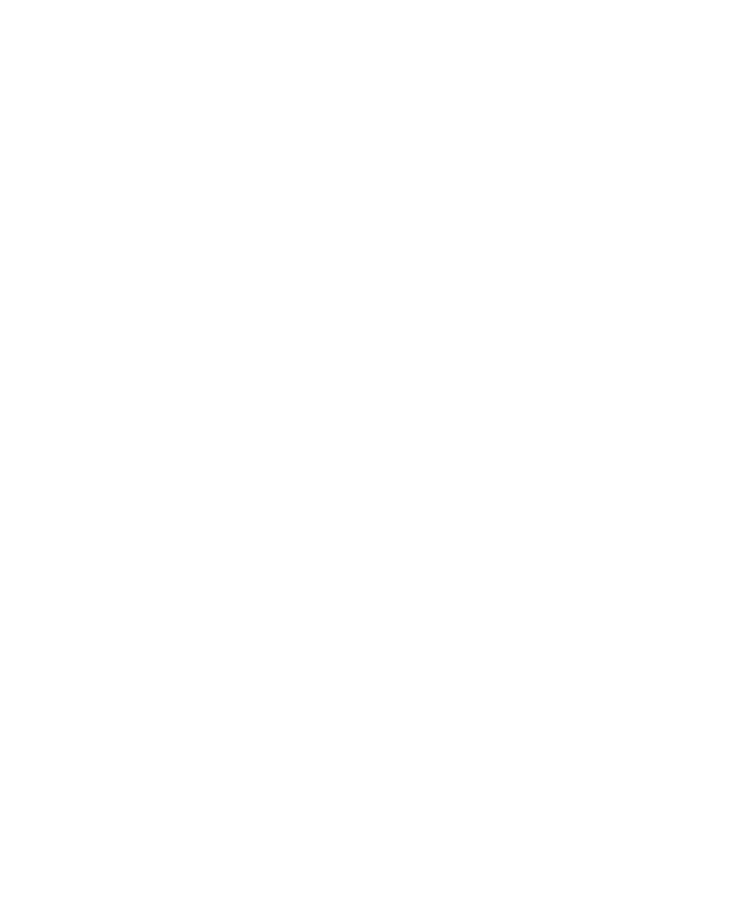
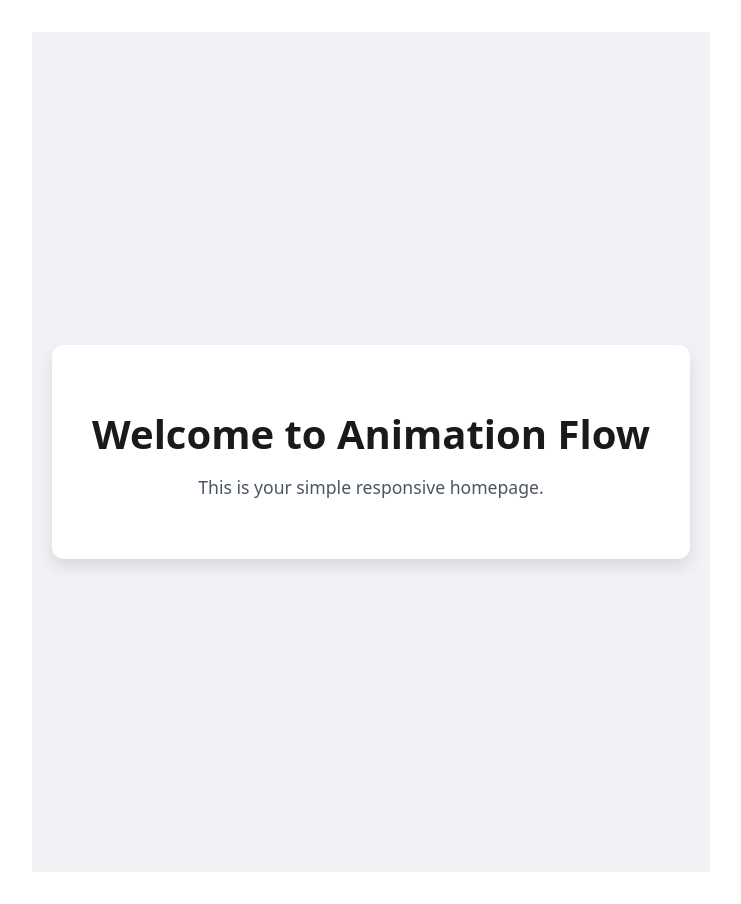
Before and after one commit to Lenny606/animation-flow, a React (Vite) app in the folder frontend/: page /home in a window 1280 px wide. Before the commit this address had no page. Shown: the whole page, without its empty margins (269-1010 px from the left). Before the commit the page ends 800 px from the top, so only its background shows below. Built offline with nearby package versions, Linux system fonts and the light colour scheme.

Commit message:
homepage added

```diff
--- a/frontend/src/App.jsx
+++ b/frontend/src/App.jsx
@@ -1,5 +1,6 @@
 import { BrowserRouter as Router, Routes, Route, Navigate } from 'react-router-dom';
 import Login from './pages/Login';
+import Home from './pages/Home';
 import './App.css';
 
 function App() {
@@ -8,8 +9,8 @@ function App() {
       <div className="app-container">
         <Routes>
           <Route path="/login" element={<Login />} />
+          <Route path="/home" element={<Home />} />
           <Route path="/" element={<Navigate to="/login" replace />} />
-          {/* Add more routes here later */}
         </Routes>
       </div>
     </Router>
--- /dev/null
+++ b/frontend/src/pages/Home.jsx
@@ -0,0 +1,45 @@
+import React from 'react';
+
+const Home = () => {
+    return (
+        <div style={styles.container}>
+            <div style={styles.content}>
+                <h1 style={styles.title}>Welcome to Animation Flow</h1>
+                <p style={styles.text}>This is your simple responsive homepage.</p>
+            </div>
+        </div>
+    );
+};
+
+const styles = {
+    container: {
+        display: 'flex',
+        justifyContent: 'center',
+        alignItems: 'center',
+        minHeight: '100vh',
+        backgroundColor: '#f0f2f5',
+        padding: '20px',
+    },
+    content: {
+        textAlign: 'center',
+        backgroundColor: '#ffffff',
+        padding: '2.5rem',
+        borderRadius: '12px',
+        boxShadow: '0 8px 16px rgba(0, 0, 0, 0.1)',
+        width: '100%',
+        maxWidth: '600px',
+    },
+    title: {
+        color: '#1a1a1a',
+        fontSize: 'clamp(1.5rem, 5vw, 2.5rem)',
+        marginBottom: '1rem',
+        fontWeight: '700',
+    },
+    text: {
+        color: '#4b5563',
+        fontSize: '1.1rem',
+        lineHeight: '1.6',
+    },
+};
+
+export default Home;
--- a/frontend/src/pages/Login.jsx
+++ b/frontend/src/pages/Login.jsx
@@ -1,13 +1,43 @@
 import React, { useState } from 'react';
+import { useNavigate } from 'react-router-dom';
 
 const Login = () => {
     const [email, setEmail] = useState('');
     const [password, setPassword] = useState('');
+    const [error, setError] = useState('');
+    const [isLoading, setIsLoading] = useState(false);
+    const navigate = useNavigate();
 
-    const handleSubmit = (e) => {
+    const handleSubmit = async (e) => {
         e.preventDefault();
-        // EP will be added later as per user request
-        console.log('Login attempt:', { email, password });
+        setError('');
+        setIsLoading(true);
+
+        try {
+            const response = await fetch(`${import.meta.env.VITE_API_URL}/auth/login`, {
+                method: 'POST',
+                headers: {
+                    'Content-Type': 'application/json',
+                },
+                body: JSON.stringify({ email, password }),
+            });
+
+            const data = await response.json();
+
+            if (!response.ok) {
+                throw new Error(data.detail || 'Login failed');
+            }
+
+            // Store token in localStorage
+            localStorage.setItem('token', data.access_token);
+            console.log('Login successful');
+            navigate('/home');
+        } catch (err) {
+            console.error('Login error:', err);
+            setError(err.message);
+        } finally {
+            setIsLoading(false);
+        }
     };
 
     return (
@@ -15,6 +45,7 @@ const Login = () => {
             <div style={styles.card}>
                 <h2 style={styles.title}>Login</h2>
                 <form onSubmit={handleSubmit} style={styles.form}>
+                    {error && <div style={styles.error}>{error}</div>}
                     <div style={styles.inputGroup}>
                         <label htmlFor="email" style={styles.label}>Email</label>
                         <input
@@ -25,6 +56,7 @@ const Login = () => {
                             required
                             style={styles.input}
                             placeholder="Enter your email"
+                            disabled={isLoading}
                         />
                     </div>
                     <div style={styles.inputGroup}>
@@ -37,10 +69,11 @@ const Login = () => {
                             required
                             style={styles.input}
                             placeholder="Enter your password"
+                            disabled={isLoading}
                         />
                     </div>
-                    <button type="submit" style={styles.button}>
-                        Sign In
+                    <button type="submit" style={styles.button} disabled={isLoading}>
+                        {isLoading ? 'Signing In...' : 'Sign In'}
                     </button>
                 </form>
             </div>
@@ -101,6 +134,16 @@ const styles = {
         marginTop: '1rem',
         transition: 'background-color 0.2s',
     },
+    error: {
+        color: '#dc3545',
+        backgroundColor: '#f8d7da',
+        border: '1px solid #f5c6cb',
+        padding: '0.75rem',
+        borderRadius: '4px',
+        marginBottom: '1rem',
+        textAlign: 'center',
+        fontSize: '0.9rem',
+    },
 };
 
 export default Login;
```
